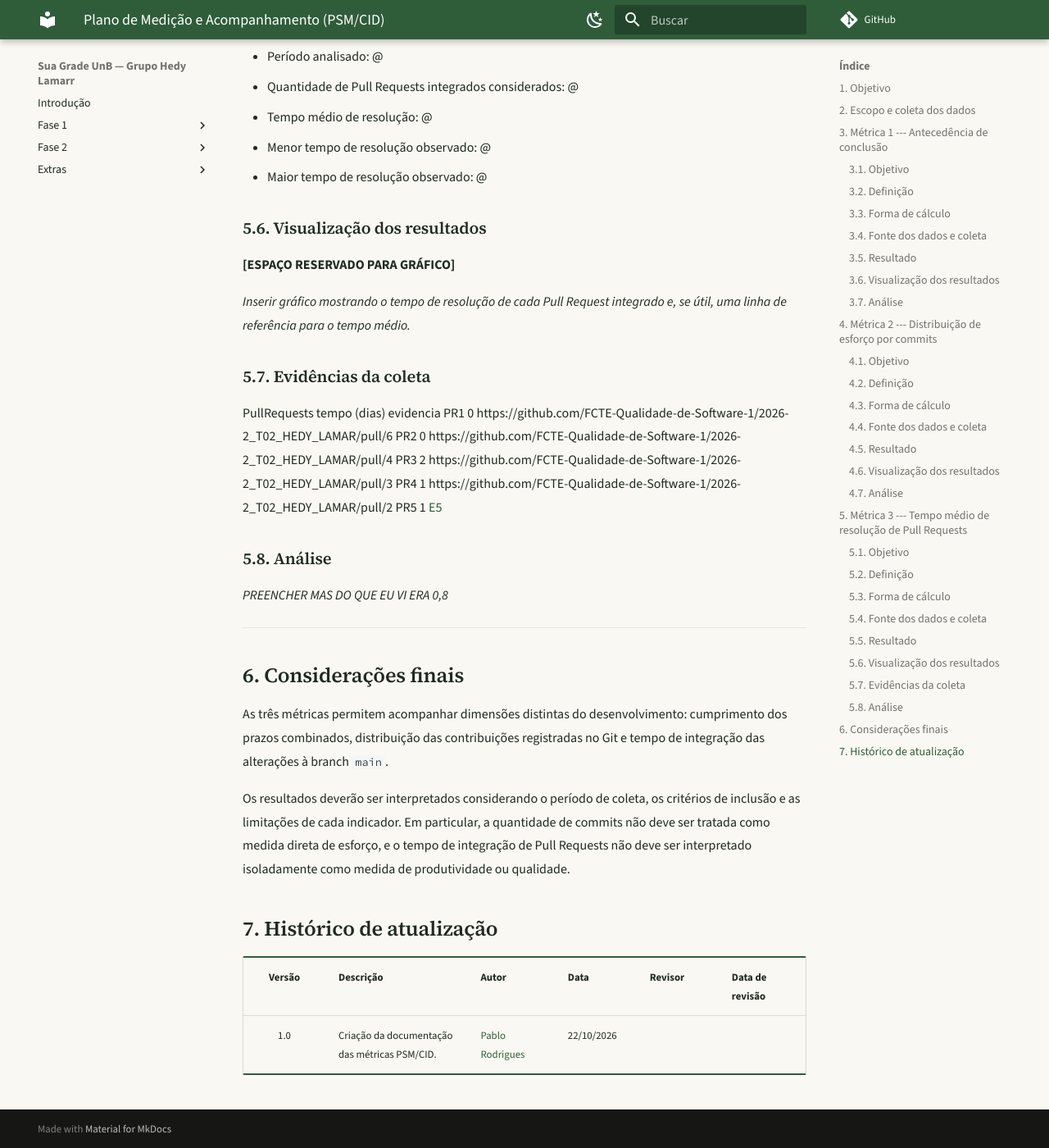
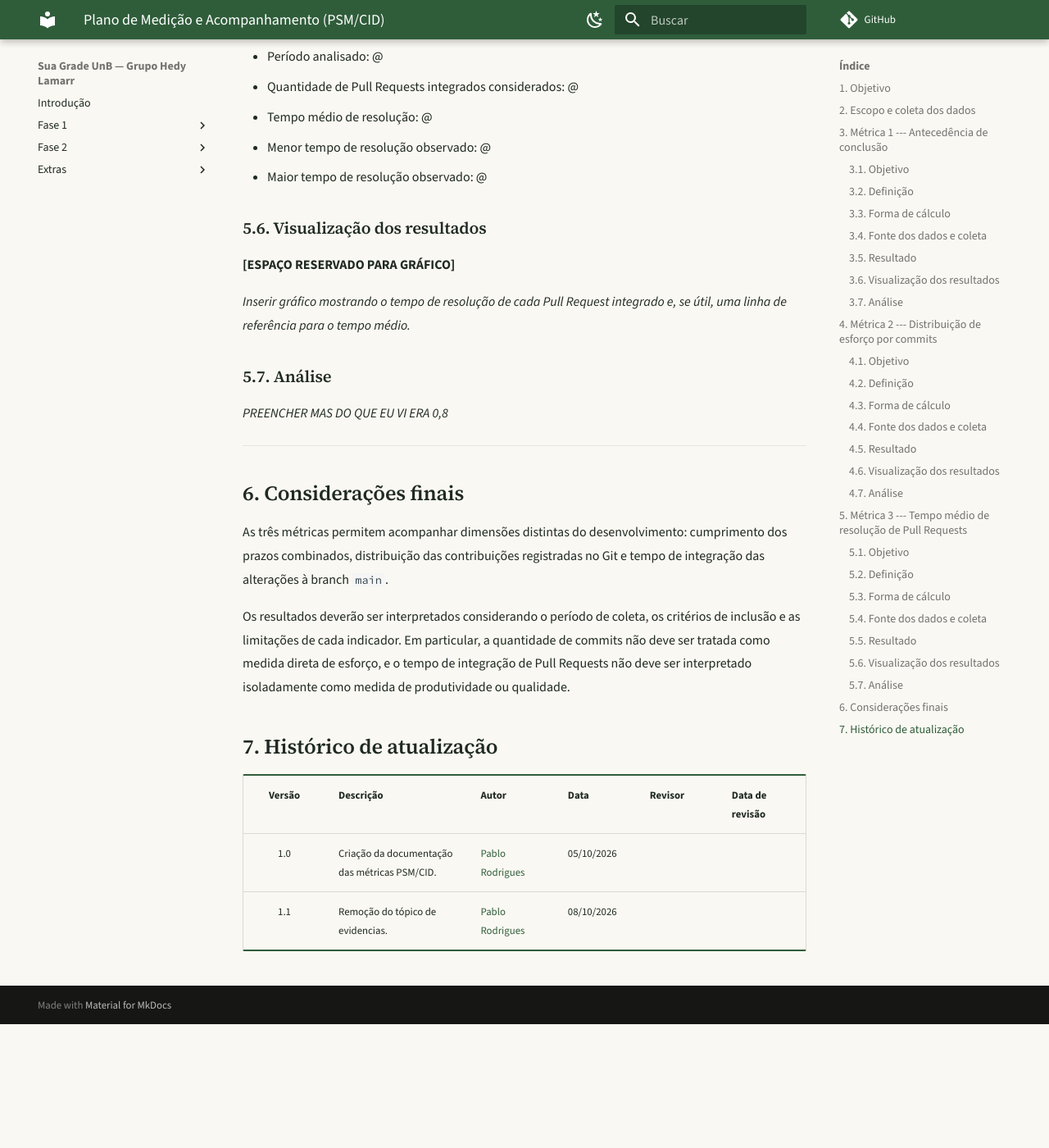
Before and after one commit to FCTE-Qualidade-de-Software-1/2026-2_T02_HEDY_LAMAR, an MkDocs documentation site: the page built from docs/PSM.md, in a window 1280 px wide and 1400 px high, scrolled down 6058 px. Shown: the whole window at 82% size. Built offline with MkDocs 1.6.1 and Material for MkDocs 9.7.7, drawn with Linux system fonts in a browser that asks for light colours; comment, search, counter and statistics services are not loaded; after the commit the page ends 7307 px from its top, so only the background shows below that.

Commit message:
Remoção de um topico desnecessario

```diff
--- a/docs/PSM.md
+++ b/docs/PSM.md
@@ -242,16 +242,7 @@ O resultado será apresentado em dias.
 *Inserir gráfico mostrando o tempo de resolução de cada Pull Request
 integrado e, se útil, uma linha de referência para o tempo médio.*
 
-### 5.7. Evidências da coleta
-
-PullRequests tempo (dias) evidencia
-PR1 0 https://github.com/FCTE-Qualidade-de-Software-1/2026-2_T02_HEDY_LAMAR/pull/6
-PR2 0 https://github.com/FCTE-Qualidade-de-Software-1/2026-2_T02_HEDY_LAMAR/pull/4
-PR3 2 https://github.com/FCTE-Qualidade-de-Software-1/2026-2_T02_HEDY_LAMAR/pull/3
-PR4 1 https://github.com/FCTE-Qualidade-de-Software-1/2026-2_T02_HEDY_LAMAR/pull/2
-PR5 1 [E5](https://github.com/FCTE-Qualidade-de-Software-1/2026-2_T02_HEDY_LAMAR/pull/1)
-
-### 5.8. Análise
+### 5.7. Análise
 
 *PREENCHER MAS DO QUE EU VI ERA 0,8*
 
@@ -274,4 +265,5 @@ interpretado isoladamente como medida de produtividade ou qualidade.
 
 | Versão | Descrição | Autor | Data | Revisor | Data de revisão |
 | :---: | :--- | :--- | :--- | :--- | :--- |
-| 1.0 | Criação da documentação das métricas PSM/CID. | [Pablo Rodrigues](https://github.com/Pablo-R-L) | 22/10/2026 |   |  |
+| 1.0 | Criação da documentação das métricas PSM/CID. | [Pablo Rodrigues](https://github.com/Pablo-R-L) | 05/10/2026 |   |  |
+| 1.1 | Remoção do tópico de evidencias. | [Pablo Rodrigues](https://github.com/Pablo-R-L) | 08/10/2026 |   |  |
```
